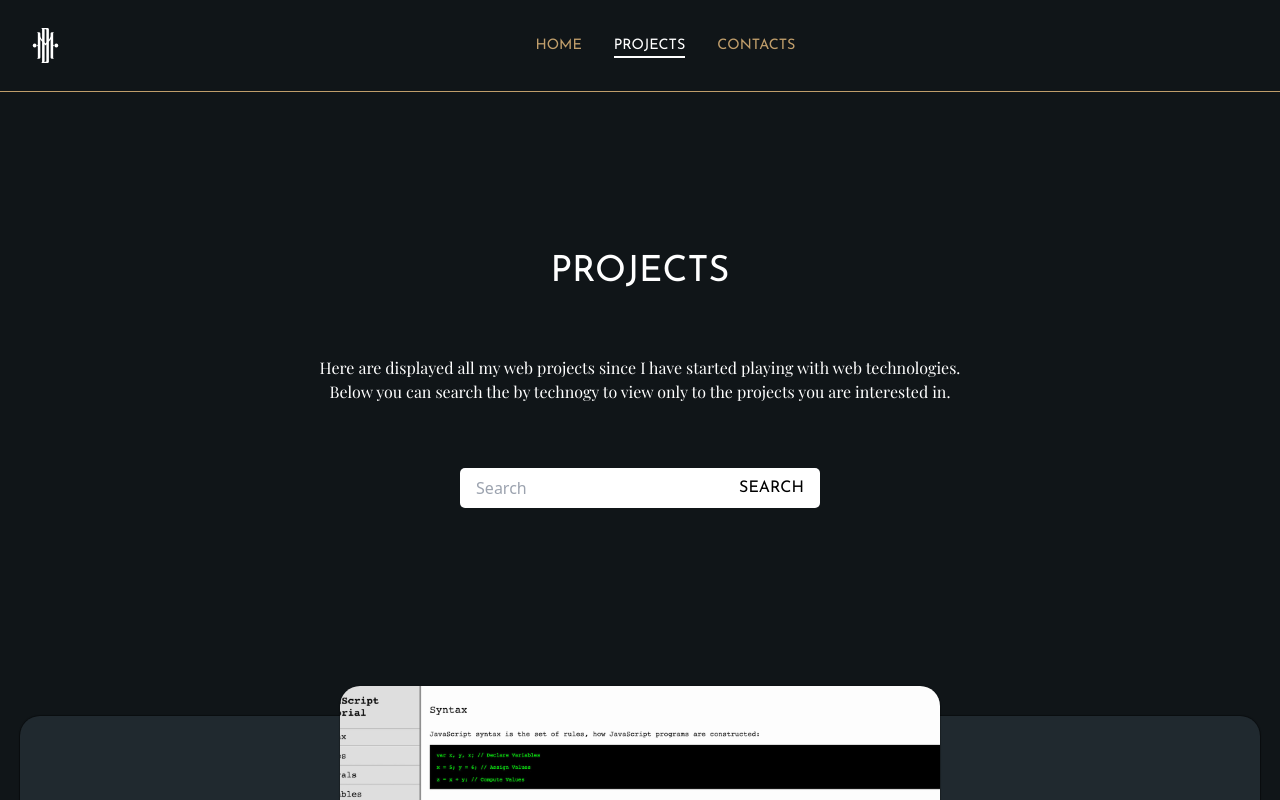
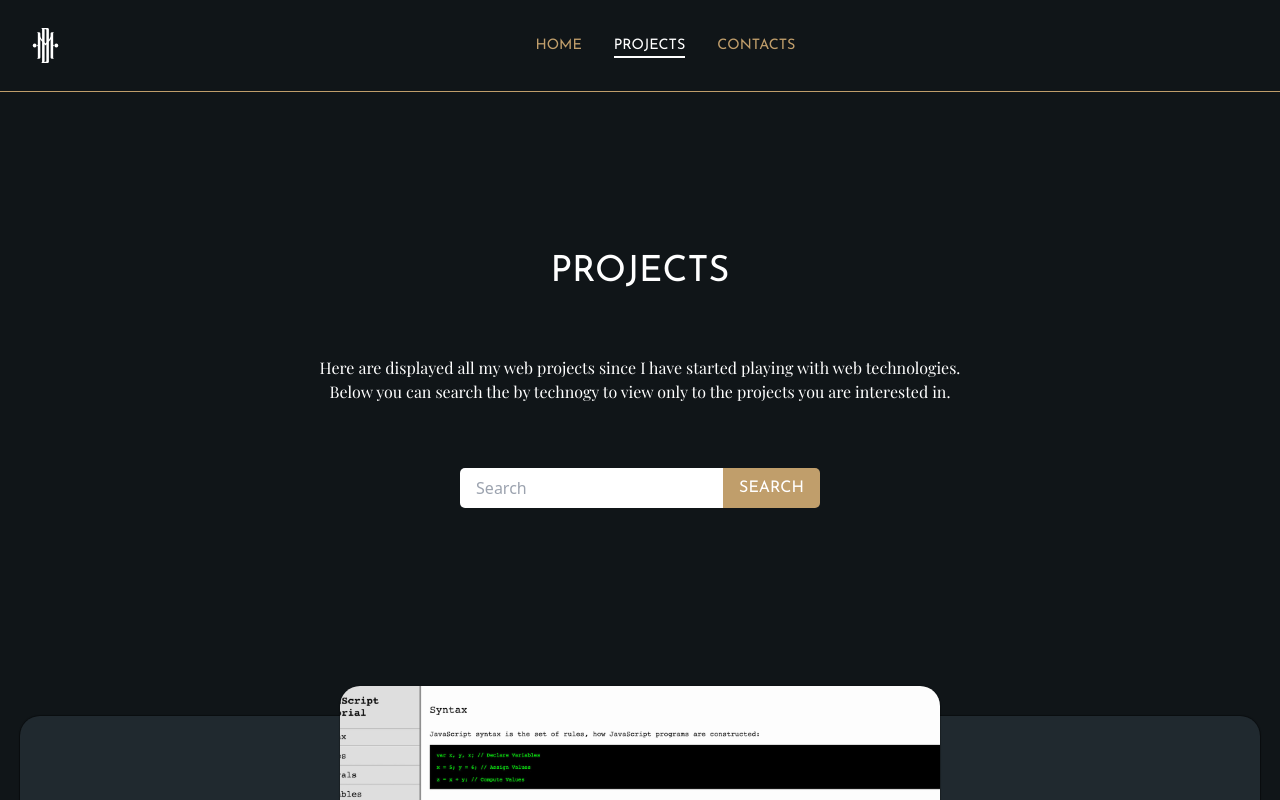
Before and after one commit to RafDiMartino/portfolio-2023, a Next.js app: page /projects in a window 1280 px wide. In both pictures the pointer is over the button "SEARCH". Shown: the top 800 px of the page. Built offline with nearby package versions, Linux system fonts and the light colour scheme; a web font is replaced by a local one.

Commit message:
tweaks on search component

```diff
--- a/app/components/search/Search.module.css
+++ b/app/components/search/Search.module.css
@@ -63,7 +63,7 @@
             padding: .5rem 1rem;
             border-radius: 0 5px 5px 0;
             &:hover {
-                background-color: var(--color-white);
+                color: var(--color-white);
             }
         }
     }
--- a/app/components/search/Search.tsx
+++ b/app/components/search/Search.tsx
@@ -133,6 +133,7 @@ const SearchComponent = () => {
       <form onSubmit={handleSearchSubmit}>
         <div className={classes.searchInputWrapper}>
           <input
+            aria-label='search input'
             type="text"
             placeholder="Search"
             value={searchQuery}
```
